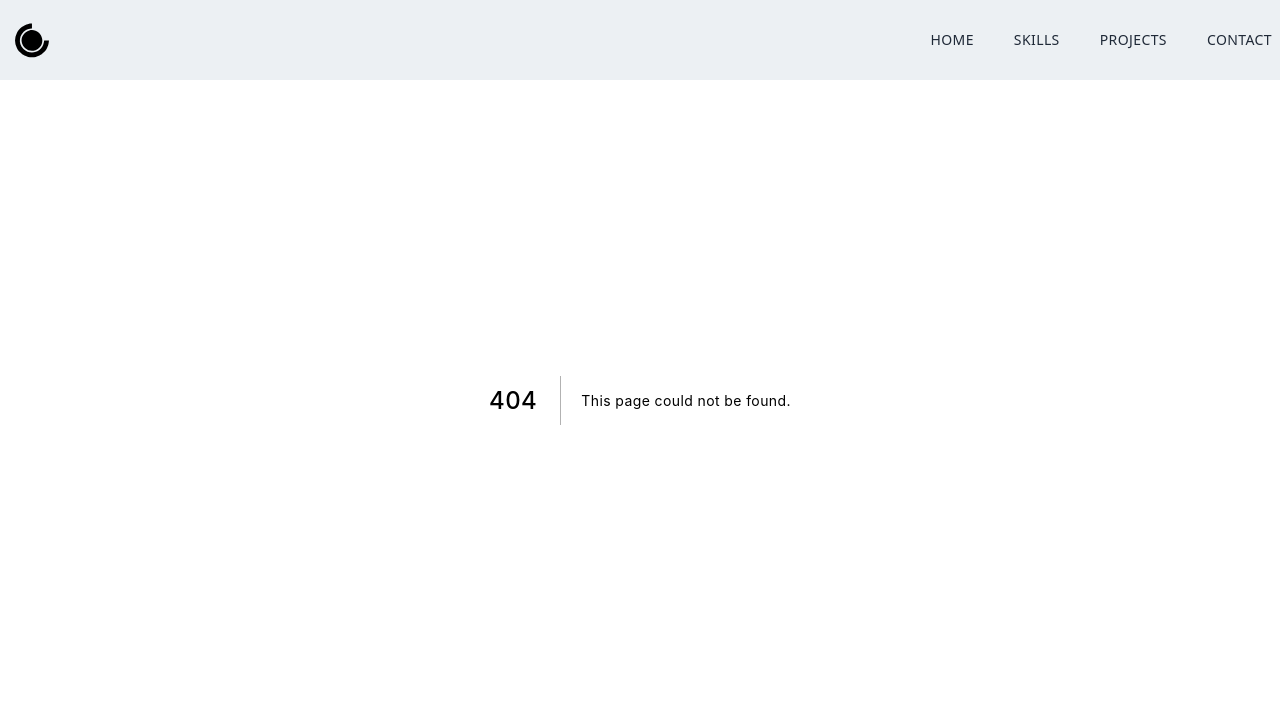
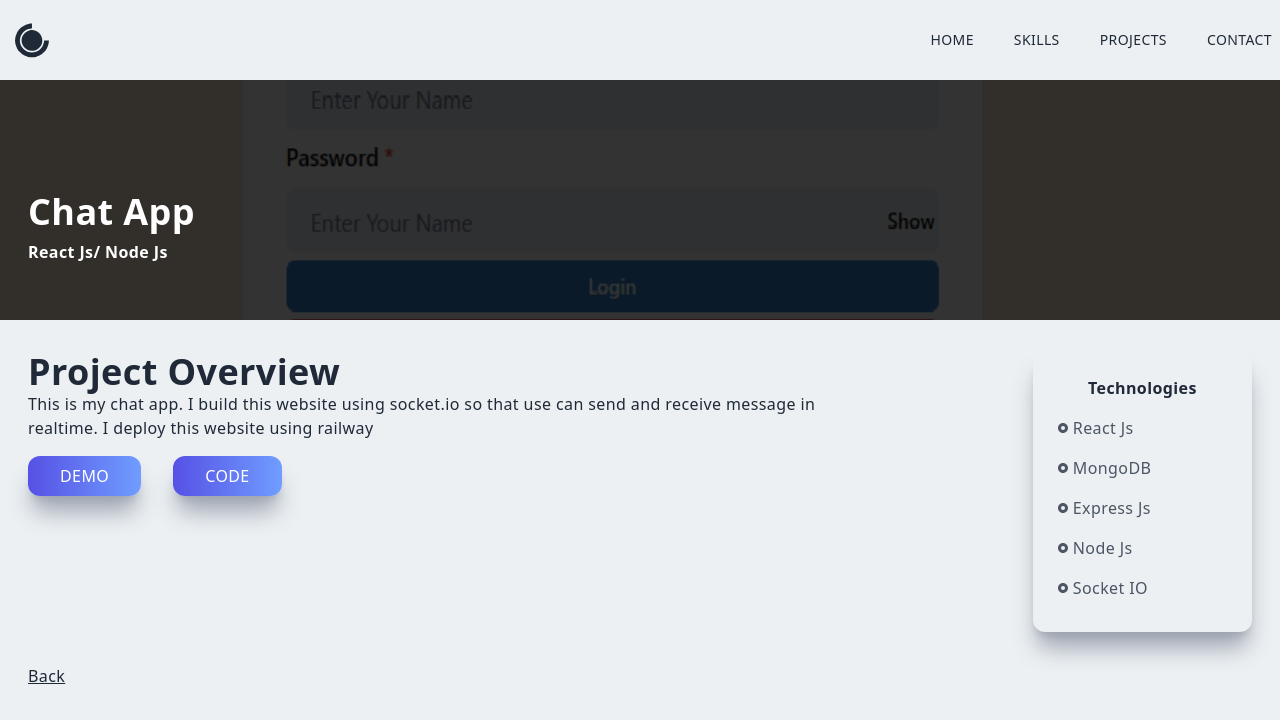
Before and after one commit to inganta23/portfolio, a Next.js app: page /chat in a window 1280 px wide. Before the commit this address had no page. Shown: the top 720 px of the page. Built offline with nearby package versions, Linux system fonts and the light colour scheme.

Commit message:
feat: update projects

```diff
--- a/components/Contact.jsx
+++ b/components/Contact.jsx
@@ -1,6 +1,6 @@
 import Link from "next/link";
-import React,{useRef} from "react";
-import emailjs from "emailjs-com"
+import React, { useRef } from "react";
+import emailjs from "emailjs-com";
 import { AiOutlineMail } from "react-icons/ai";
 import { BsFillPersonLinesFill } from "react-icons/bs";
 import { FaGithub, FaLinkedinIn } from "react-icons/fa";
@@ -11,13 +11,17 @@ const Contact = () => {
   const sendEmail = (e) => {
     e.preventDefault();
 
-    emailjs.sendForm('gmail', 'template_nl6r3qe', form.current, '1AVkO-DmxP-l5yKrQ')
-      .then((result) => {
+    emailjs
+      .sendForm("gmail", "template_nl6r3qe", form.current, "1AVkO-DmxP-l5yKrQ")
+      .then(
+        (result) => {
           console.log(result.text);
-      }, (error) => {
+        },
+        (error) => {
           console.log(error.text);
-      });
-      e.target.reset();
+        }
+      );
+    e.target.reset();
   };
   return (
     <div id="contact" className="w-full lg:h-screen">
@@ -37,8 +41,8 @@ const Contact = () => {
                 />
               </div>
               <div>
-                <h2 className="py-2">Name here</h2>
-                <p>Front-End Developer</p>
+                <h2 className="py-2">Johanes Inganta Karo-Karo</h2>
+                <p>Software Engineer</p>
                 <p>I am available for freelance or full-time positions.</p>
               </div>
               <div>
--- a/components/Main.jsx
+++ b/components/Main.jsx
@@ -15,12 +15,10 @@ const Main = () => {
           <h1 className="py-4 text-gray-700">
             Hi, I'm <span className="text-[#5651e5]">Johanes</span>
           </h1>
-          <h1 className="py-2 text-gray-700">A Front-End Developer</h1>
+          <h1 className="py-2 text-gray-700">A Software Engineer</h1>
           <p className="text-gray-600 py-4 max-w-[70%] m-auto">
-            I am an 8th semester student majoring in Computer Science,
-            Universitas Sumatera Utara. Currently, I'm focused on building
-            responsive front-end web applications while learning back-end
-            technologies.
+            I am graduates of Computer Science from Universitas Sumatera Utara.
+            Currently, I'm focused on mastering backend technologies.
           </p>
           <div className="flex items-center justify-between max-w-[330px] m-auto py-4">
             <div className="rounded-full shadow-lg shadow-gray-400 p-6 cursor-pinter hover:scale-110 ease-in duration-300">
@@ -33,7 +31,11 @@ const Main = () => {
               </a>
             </div>
             <div className="rounded-full shadow-lg shadow-gray-400 p-6 cursor-pinter hover:scale-110 ease-in duration-300">
-              <a href="https://github.com/inganta23" target="_blank" rel="noreferrer">
+              <a
+                href="https://github.com/inganta23"
+                target="_blank"
+                rel="noreferrer"
+              >
                 <FaGithub />
               </a>
             </div>
@@ -43,7 +45,11 @@ const Main = () => {
               </Link>
             </div>
             <div className="rounded-full shadow-lg shadow-gray-400 p-6 cursor-pinter hover:scale-110 ease-in duration-300">
-              <a href="https://wa.me/+6281218191202" target="_blank" rel="noreferrer">
+              <a
+                href="https://wa.me/+6281218191202"
+                target="_blank"
+                rel="noreferrer"
+              >
                 <BsFillPersonLinesFill />
               </a>
             </div>
--- a/components/Projects.jsx
+++ b/components/Projects.jsx
@@ -2,6 +2,7 @@ import React from "react";
 import greenstoreImg from "../public/assets/greenstore.png";
 import portfolioImg from "../public/assets/portfolio.png";
 import ProjectItem from "./ProjectItem";
+import chatImg from "../public/assets/chat-app.png";
 
 const Projects = () => {
   return (
@@ -13,10 +14,10 @@ const Projects = () => {
         <h2 className="py-4">What I've Build</h2>
         <div className="grid md:grid-cols-2 gap-8">
           <ProjectItem
-            title="GreenStore Ecommerce"
-            backgroundImg={greenstoreImg}
-            tech={`React JS, Redux, Bootstrap, GraphQL `}
-            projectUrl="/greenstore"
+            title="Chat App"
+            backgroundImg={chatImg}
+            tech={`React JS, Express, Node Js, MongoDB, Socket IO `}
+            projectUrl="/chat"
           />
           <ProjectItem
             title="Portfolio Website"
--- a/package.json
+++ b/package.json
@@ -3,7 +3,7 @@
   "version": "0.1.0",
   "private": true,
   "scripts": {
-    "dev": "next dev -p 3001",
+    "dev": "next dev -p 3000",
     "build": "next build",
     "start": "next start",
     "lint": "next lint"
--- a/pages/greenstore.jsx
+++ b/pages/chat.jsx
@@ -1,50 +1,48 @@
 import Image from "next/image";
 import React from "react";
-import greenstoreImg from "../public/assets/greenstore.png";
+import chatImg from "../public/assets/chat-app.png";
 import { RiRadioButtonFill } from "react-icons/ri";
 import Link from "next/link";
 import Head from "next/head";
 
-const greenstore = () => {
+const portfolio = () => {
   return (
     <div className="w-full">
-      <Head>
-        <title>Johanes | Front-End Developer</title>
-        <meta name="description" content="Generated by create next app" />
-        <link rel="icon" href="/favicon.ico" />
-      </Head>
       <div className="w-screen h-[30vh] lg:h-[40vh] relative">
         <div className="absolute top-0 left-0 w-full h-[30vh] lg:h-[40vh] bg-black/80 z-10"></div>
         <Image
           className="absolute z-1"
           layout="fill"
           objectFit="cover"
-          src={greenstoreImg}
+          src={chatImg}
           alt="/"
         />
         <div className="absolute top-[70%] max-w-[1240px] w-full left-[50%] right-[50%] translate-x-[-50%] translate-y-[-50%] text-white z-10 p-2">
-          <h2 className="py-2">GreenStore Ecommerce</h2>
-          <h3>React JS/ Redux/ Bootstrap/ GraphQL</h3>
+          <h2 className="py-2">Chat App</h2>
+          <h3>React Js/ Node Js</h3>
         </div>
       </div>
 
       <div className="max-w-[1240px] mx-auto p-2 grid md:grid-cols-5 gap-8 pt-8">
         <div className="col-span-4">
           <h2>Project Overview</h2>
-          <p>
-            Greenstore is an online fashion store that applies the concept of
-            being environmentally friendly. The goods sold are goods made of
-            environmentally friendly materials. In making the website i use
-            react js to create the web UI and redux to implement global state.
-            Configuring the graphql backend with the database is done through
-            the hasura.io website and to make it easier to use graphql in react
-            i use the apollo client library. This website is deployed using
-            surge
+          <p className="max-w-[800px]">
+            This is my chat app. I build this website using socket.io so that
+            use can send and receive message in realtime. I deploy this website
+            using railway
           </p>
-          <a href="http://greenstore.surge.sh" target="_blank" rel="noreferrer">
+          <a
+            href="https://chat-app-johanes.up.railway.app/"
+            target="_blank"
+            rel="noreferrer"
+          >
             <button className="px-8 py-2 mt-4 mr-8">Demo</button>
           </a>
-          <a href="https://github.com/inganta23/ecommerce" target="_blank" rel="noreferrer">
+          <a
+            href="https://github.com/inganta23/mern-chat-app"
+            target="_blank"
+            rel="noreferrer"
+          >
             <button className="px-8 py-2 mt-4">Code</button>
           </a>
         </div>
@@ -53,16 +51,19 @@ const greenstore = () => {
             <p className="text-center font-bold pb-2">Technologies</p>
             <div className="grid grid-cols-3 md:grid-cols-1">
               <p className="text-gray-600 py-2 flex items-center">
-                <RiRadioButtonFill className="pr-1" /> React{" "}
+                <RiRadioButtonFill className="pr-1" /> React Js{" "}
               </p>
               <p className="text-gray-600 py-2 flex items-center">
-                <RiRadioButtonFill className="pr-1" /> Redux{" "}
+                <RiRadioButtonFill className="pr-1" /> MongoDB
               </p>
               <p className="text-gray-600 py-2 flex items-center">
-                <RiRadioButtonFill className="pr-1" /> Bootstrap{" "}
+                <RiRadioButtonFill className="pr-1" /> Express Js
               </p>
               <p className="text-gray-600 py-2 flex items-center">
-                <RiRadioButtonFill className="pr-1" /> GraphQL{" "}
+                <RiRadioButtonFill className="pr-1" /> Node Js
+              </p>
+              <p className="text-gray-600 py-2 flex items-center">
+                <RiRadioButtonFill className="pr-1" /> Socket IO
               </p>
             </div>
           </div>
@@ -75,4 +76,4 @@ const greenstore = () => {
   );
 };
 
-export default greenstore;
+export default portfolio;
--- a/pages/index.js
+++ b/pages/index.js
@@ -1,4 +1,3 @@
-import Head from "next/head";
 import Contact from "../components/Contact";
 import Main from "../components/Main";
 import Projects from "../components/Projects";
@@ -7,11 +6,9 @@ import Skills from "../components/Skills";
 export default function Home() {
   return (
     <div>
-      <Head>
-        <title>Johanes | Front-End Developer</title>
-        <meta name="description" content="Generated by create next app" />
-        <link rel="icon" href="/favicon.ico" />
-      </Head>
+      <title>Johanes | Software Engineer</title>
+      <meta name="description" content="Generated by create next app" />
+      <link rel="icon" href="/favicon.ico" />
       <Main />
       <Skills />
       <Projects />
--- a/pages/portfolio.jsx
+++ b/pages/portfolio.jsx
@@ -8,11 +8,6 @@ import Head from "next/head";
 const portfolio = () => {
   return (
     <div className="w-full">
-      <Head>
-        <title>Johanes | Front-End Developer</title>
-        <meta name="description" content="Generated by create next app" />
-        <link rel="icon" href="/favicon.ico" />
-      </Head>
       <div className="w-screen h-[30vh] lg:h-[40vh] relative">
         <div className="absolute top-0 left-0 w-full h-[30vh] lg:h-[40vh] bg-black/80 z-10"></div>
         <Image
@@ -32,12 +27,23 @@ const portfolio = () => {
         <div className="col-span-4">
           <h2>Project Overview</h2>
           <p>
-            This is my portfolio website where i put all my latest work and skills. This website is made with next js and tailwind. Hopefully with this website people can find out my capabilities as a frontend developer.
+            This is my portfolio website where i put all my latest work and
+            skills. This website is made with next js and tailwind. Hopefully
+            with this website people can find out my capabilities as a software
+            engineer. I deploy this website using railway
           </p>
-          <a href="https://portfoliojohanes.netlify.app/" target="_blank" rel="noreferrer">
+          <a
+            href="https://portfolio-johanes.up.railway.app/"
+            target="_blank"
+            rel="noreferrer"
+          >
             <button className="px-8 py-2 mt-4 mr-8">Demo</button>
           </a>
-          <a href="https://github.com/inganta23/portfolio" target="_blank" rel="noreferrer">
+          <a
+            href="https://github.com/inganta23/portfolio"
+            target="_blank"
+            rel="noreferrer"
+          >
             <button className="px-8 py-2 mt-4">Code</button>
           </a>
         </div>
```
Also changed, not shown: public/assets/chat-app.png (added).
